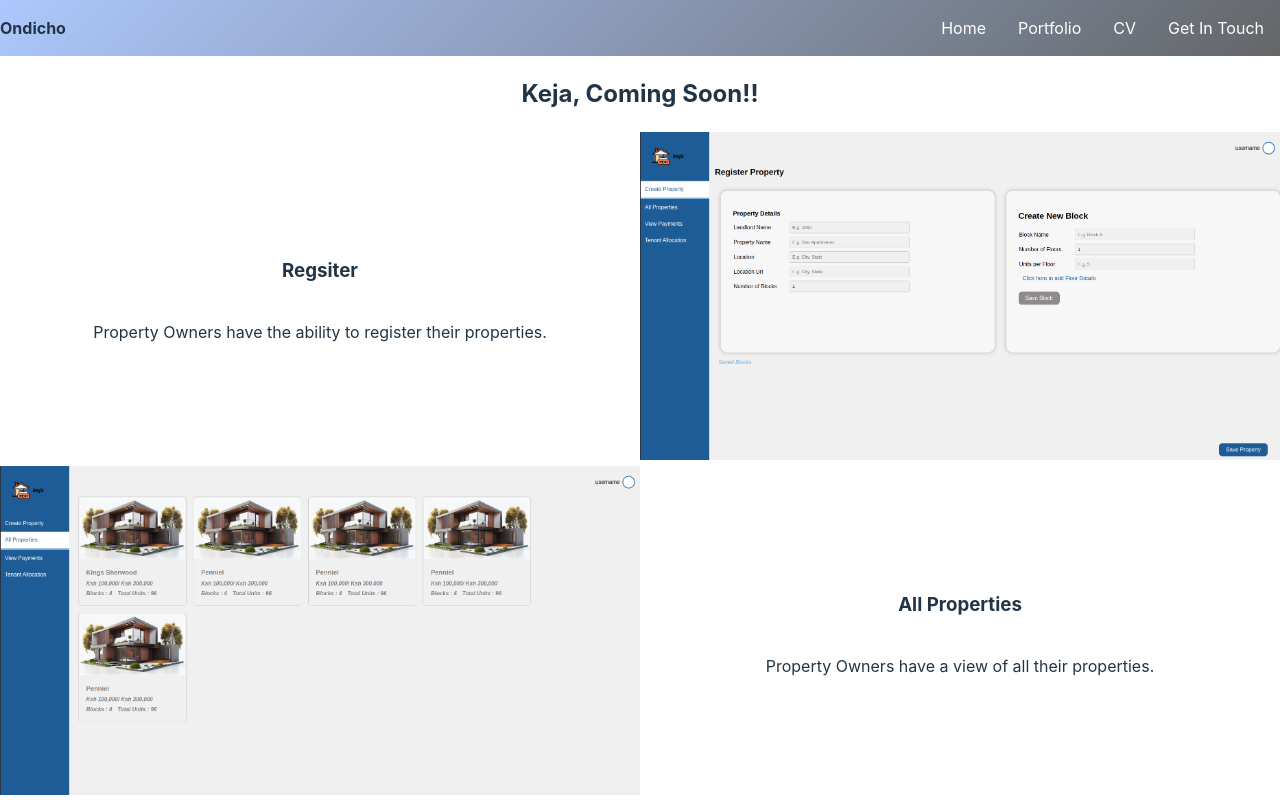
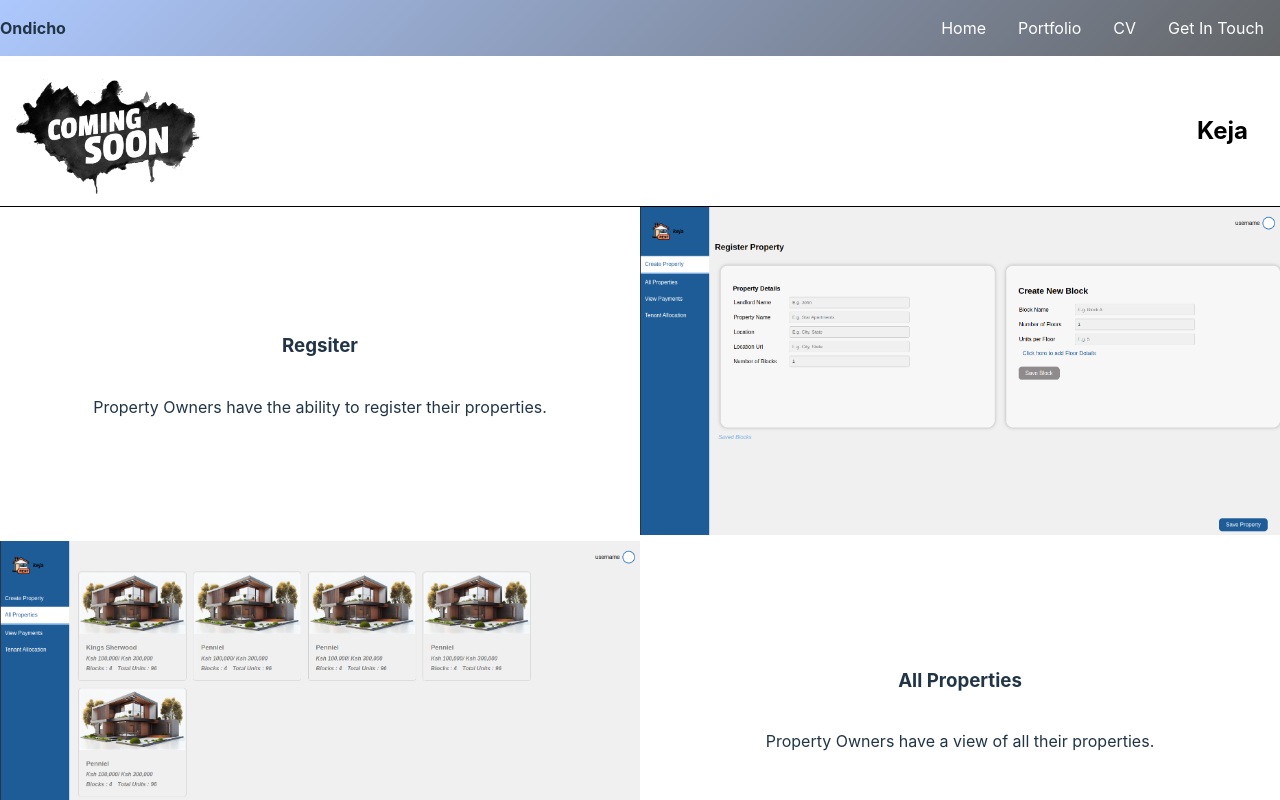
Before and after one commit to ondicho/ondicho, a React (Vite) app: page /keja in a window 1280 px wide. Shown: the top 800 px of the page. Built offline with nearby package versions, Linux system fonts and the light colour scheme; the HTML template or start-up script is replaced by a standard one.

Commit message:
keja-banner

```diff
--- a/src/assets/css/keja.css
+++ b/src/assets/css/keja.css
@@ -2,6 +2,25 @@
     min-height: 50vh;
 }
 
+.keja-header {
+    height:  150px;
+    display: flex;
+    flex-direction: column;
+    justify-content: center;
+    align-items: flex-end;
+    background-image: url('../images/keja-banner.jpg');
+    background-size: contain; /* Optional: to cover the entire div */
+    background-repeat: no-repeat; /* Optional: to prevent repeating */
+    color: black;
+    border-bottom: 1px solid black;
+    background-color: white;
+}
+
+
+
+.keja-header h2{
+    margin-right: 2rem;
+}
 .keja-body{
     width: -webkit-fill-available;
 }
--- a/src/pages/Keja.jsx
+++ b/src/pages/Keja.jsx
@@ -32,7 +32,7 @@ const Keja = () => {
     return (
         <div className='main-container keja'>
             <div className="keja-header">
-                <h2>Keja, Coming Soon!!</h2>
+                <h2>Keja</h2>
             </div>
             <div className="keja-body">
                 {kejaData.map((section, index) => (
```
Also changed, not shown: src/assets/images/keja-banner.jpg (added).
